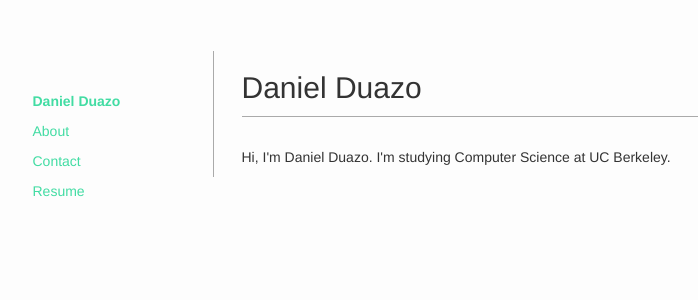
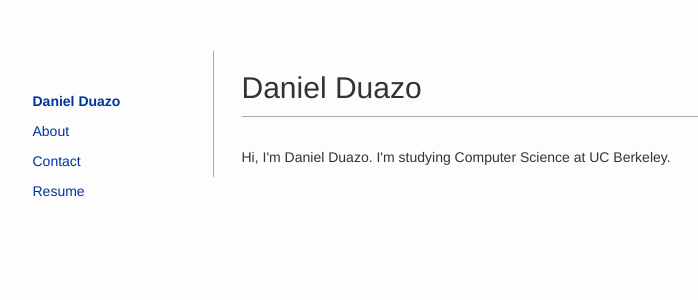
Before and after one commit to danielduazo/danielduazo.github.io, a Jekyll site: the page built from index.html, in a window 1280 px wide. Shown: the top 300 px of the page, without its empty margins (135-833 px from the left). Built offline with Jekyll 4.4.1, drawn with Linux system fonts in a browser that asks for light colours.

Commit message:
Playing with links

```diff
--- a/css/main.css
+++ b/css/main.css
@@ -29,7 +29,7 @@ html{
 
 
 a {
-    color: #42dca3;
+    color:  #003399;
     -webkit-transition: all .2s ease-in-out;
     -moz-transition: all .2s ease-in-out;
     transition: all .2s ease-in-out;
```
